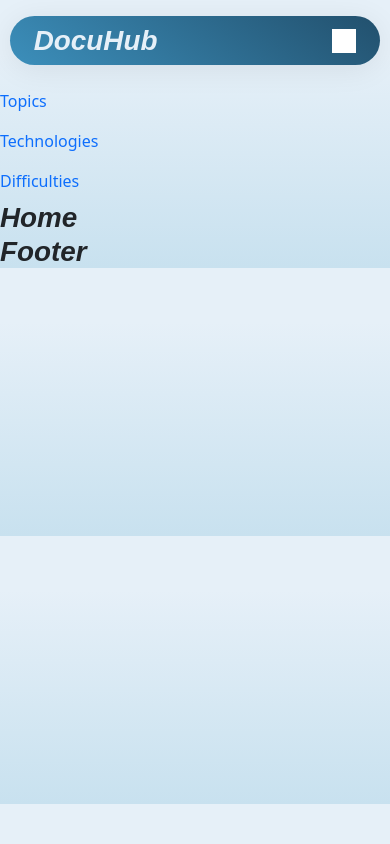
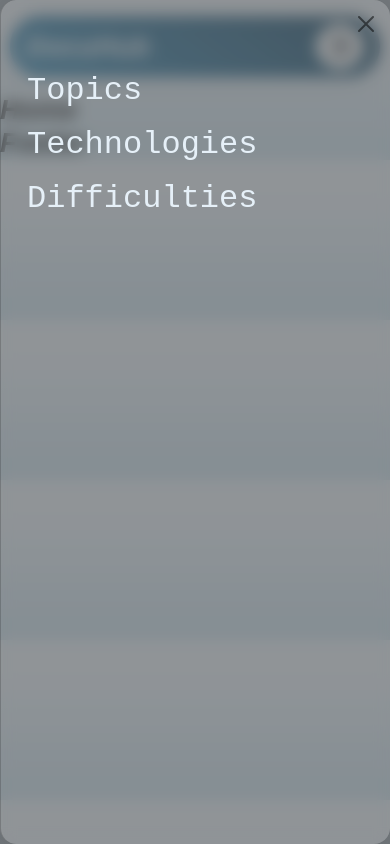
Before and after one commit to coluccifrancesco/documentation-webapp, a React (Vite) app in the folder documentation-react/: page / in a window 390 px wide. Both pictures are taken after a click on the button 344 px from the left and 40 px from the top of the page. Built offline with nearby package versions, Linux system fonts and the light colour scheme; a web font is replaced by a local one.

Commit message:
Adjusted mobile header and offcanvas style

```diff
--- a/documentation-react/src/App.css
+++ b/documentation-react/src/App.css
@@ -100,18 +100,18 @@ a {
     }
 
     h5, h1{
-        transition: margin-left 0.3s ease-in-out, color 0.3s ease-in-out;
+        transition: 0.3s ease-in-out;
         position: relative;
     }
 
     &:hover h5  {
         color: var(--color-50);
-        margin-left: 25px;
+        transform: translateX(20px);
     }
 
     &:hover h1 {
         color: var(--color-50);
-        margin-left: 2px;
+        transform: translateX(5px);
     }
 
     &:active{
@@ -164,7 +164,56 @@ a {
 
         &:hover {
             color: var(--color-50);
-            transform: scale(1.05);
+            transform: translateX(10px);
+        }
+    }
+}
+
+.offcanvas-style{
+    background: rgba(255, 255, 255, 0.21);
+    border-radius: 16px;
+    box-shadow: 0 4px 30px rgba(0, 0, 0, 0.1);
+    backdrop-filter: blur(7.7px);
+    -webkit-backdrop-filter: blur(7.7px);
+}
+
+.offcanvas-elements{
+
+    p {
+        font-family: monospace;
+        font-size: 2rem;
+        padding: 3px 10px;
+        border-radius: 20px;
+        color: var(--color-100);
+        transition: 0.2s ease-in-out;
+        display: inline-block;
+
+        &:hover {
+            background-color: var(--color-800);
+            color: var(--color-200);
+            transform: translateX(15px);
+        }
+    }
+}
+
+.menu-btn {
+    border-radius: 50%;
+    border: none;
+    padding: 10px 8px 8px 10px;
+    background-color: var(--color-50);
+    transition: all 0.2s ease-in-out;
+
+    i {
+        color: var(--color-950);
+        font-size: 1.5rem;
+        transition: transform 0.2s ease-in-out;
+    }
+
+    &:hover {
+        background-color: var(--color-800);
+
+        i {
+            color: var(--color-50);
         }
     }
 }
--- a/documentation-react/src/components/MobileHeader.jsx
+++ b/documentation-react/src/components/MobileHeader.jsx
@@ -1,29 +1,47 @@
 import { Link, NavLink } from 'react-router-dom';
+import { useEffect } from 'react';
 
 export default function MobileHeader() {
 
-    return <>
+    // detects screen width and closes offcanvas if open
+    useEffect(() => {
+        const handleResize = () => {
+            if (window.innerWidth >= 768) { // 768px è il breakpoint md di Bootstrap
+                const offcanvasElement = document.getElementById('offcanvasRight');
+                const offcanvasInstance = bootstrap.Offcanvas.getInstance(offcanvasElement);
+                if (offcanvasInstance) {
+                    offcanvasInstance.hide();
+                }
+            }
+        };
 
-        <header className="d-flex d-md-none justify-content-center">
+        window.addEventListener('resize', handleResize);
 
+        return () => window.removeEventListener('resize', handleResize);
+    }, []);
+
+    return <header className="d-flex d-md-none justify-content-center">
         <nav className='mobile-header-nav my-3'>
-                <ul className='list-unstyled d-flex justify-content-between align-items-center px-4 py-2'>
+            <ul className='list-unstyled d-flex justify-content-between align-items-center px-3 py-2'>
                 <li>
                     <Link to="/"><h1>DocuHub</h1></Link>
                 </li>
 
                 <li>
-                        <button class="text-white bg-white navbar-toggler d-block d-md-none" type="button" data-bs-toggle="collapse" data-bs-target="#navbarNav" aria-controls="navbarNav" aria-expanded="false" aria-label="Toggle navigation">
-                            <span class="navbar-toggler-icon"></span>
+                    <button className="menu-btn" type="button" data-bs-toggle="offcanvas" data-bs-target="#offcanvasRight" aria-controls="offcanvasRight">
+                        <i class="fa-solid fa-bars-staggered"></i>
                     </button>
                 </li>
             </ul>
         </nav>
 
-        </header>
+        <div className="d-md-none offcanvas offcanvas-end offcanvas-style" tabIndex="-1" id="offcanvasRight" aria-labelledby="offcanvasRightLabel">
+            <div className="offcanvas-header">
+                <button type="button" className="btn-close text-color-50" data-bs-dismiss="offcanvas" aria-label="Close"></button>
+            </div>
 
-        <div class="d-md-none collapse navbar-collapse" id="navbarNav">
-            <ul class="navbar-nav">
+            <div className="offcanvas-body" id="navbarNav">
+                <ul className='offcanvas-elements list-unstyled'>
                     <li>
                         <NavLink to="/topics"><p className='nav-link'>Topics</p></NavLink>
                     </li>
@@ -37,5 +55,6 @@ export default function MobileHeader() {
                     </li>
                 </ul>
             </div>
-    </>
+        </div>
+    </header>
 }
```
Lines whose indentation alone changed are shown as unchanged.
